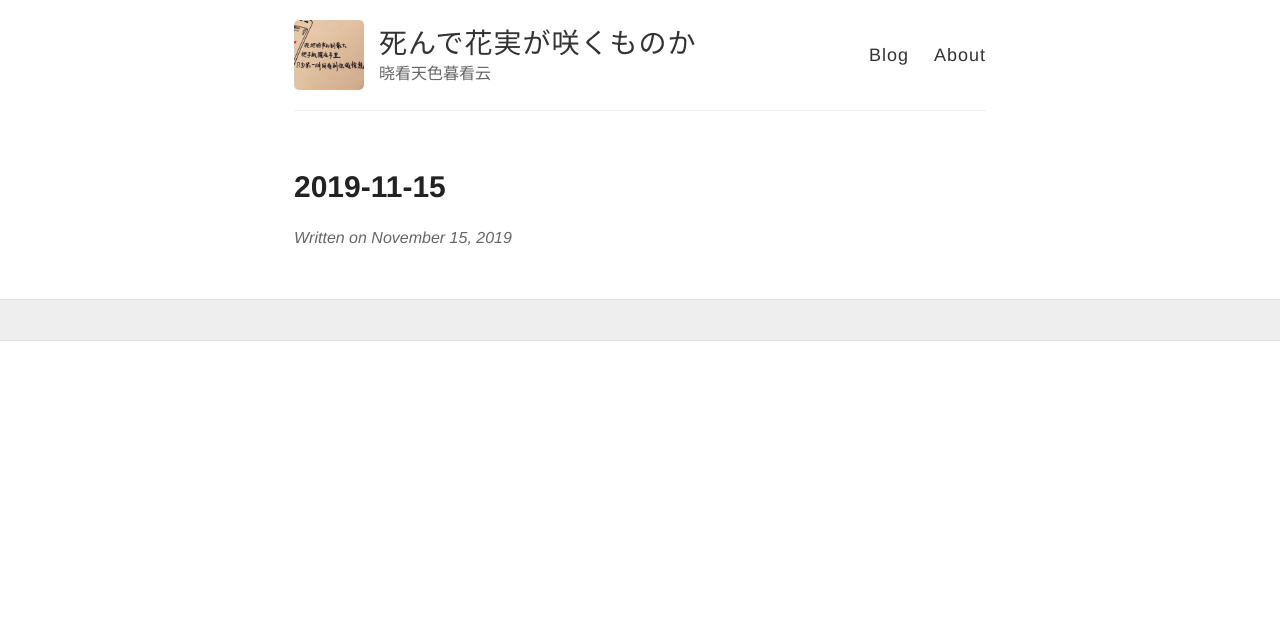
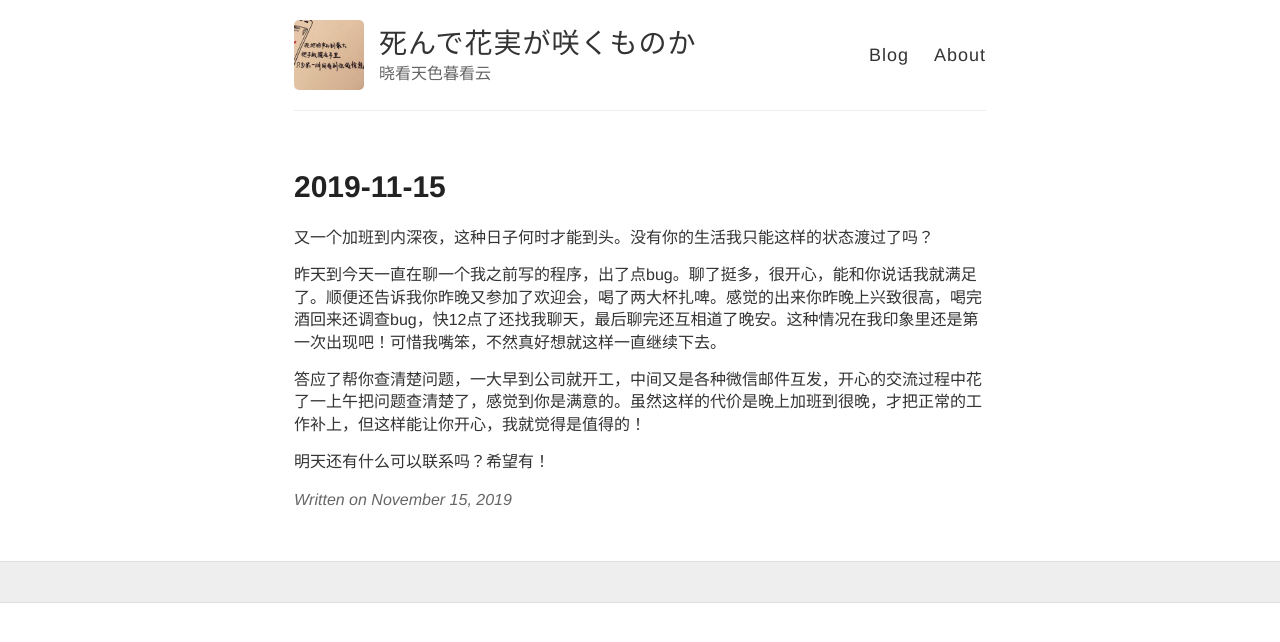
Before and after one commit to wiki650/wiki650.github.io, a Jekyll site: the page built from _posts/2019-11-15-wiki20191115.md, in a window 1280 px wide. Shown: the top 642 px of the page. Built offline with Jekyll 4.4.1, drawn with Linux system fonts in a browser that asks for light colours; comment, search, counter and statistics services are not loaded.

Commit message:
Update 2019-11-15-wiki20191115.md

```diff
--- a/_posts/2019-11-15-wiki20191115.md
+++ b/_posts/2019-11-15-wiki20191115.md
@@ -2,3 +2,11 @@
 layout: post
 title: 2019-11-15
 ---
+
+又一个加班到内深夜，这种日子何时才能到头。没有你的生活我只能这样的状态渡过了吗？
+
+昨天到今天一直在聊一个我之前写的程序，出了点bug。聊了挺多，很开心，能和你说话我就满足了。顺便还告诉我你昨晚又参加了欢迎会，喝了两大杯扎啤。感觉的出来你昨晚上兴致很高，喝完酒回来还调查bug，快12点了还找我聊天，最后聊完还互相道了晚安。这种情况在我印象里还是第一次出现吧！可惜我嘴笨，不然真好想就这样一直继续下去。
+
+答应了帮你查清楚问题，一大早到公司就开工，中间又是各种微信邮件互发，开心的交流过程中花了一上午把问题查清楚了，感觉到你是满意的。虽然这样的代价是晚上加班到很晚，才把正常的工作补上，但这样能让你开心，我就觉得是值得的！
+
+明天还有什么可以联系吗？希望有！
```
